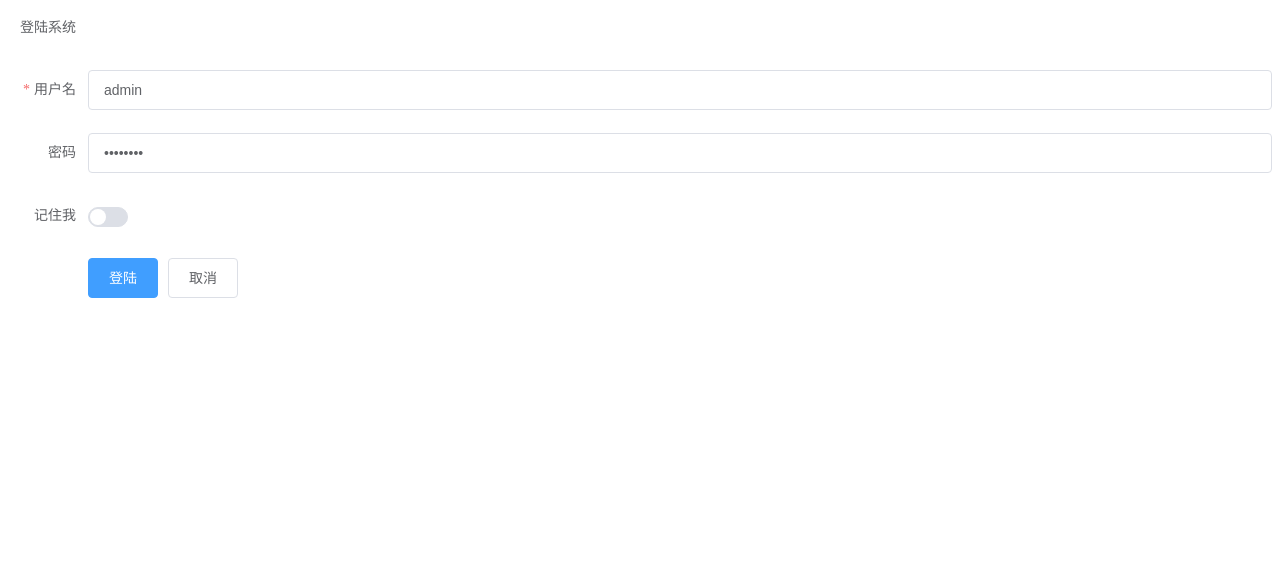
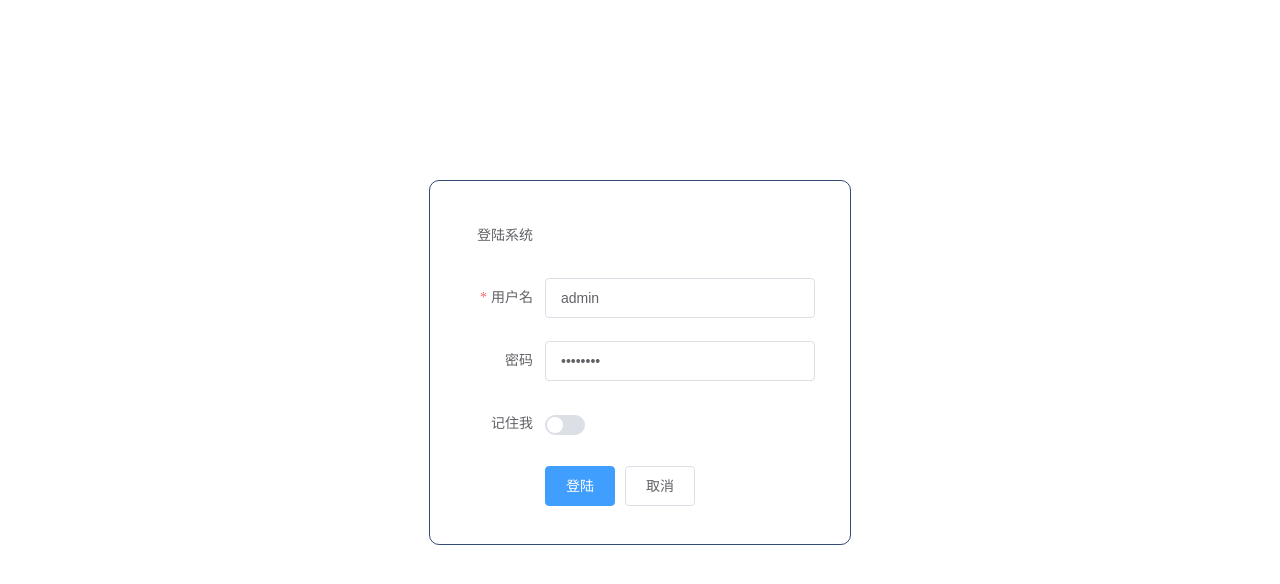
Before and after one commit to mikema1token/vhr, a Vue app: page /#/ in a window 1280 px wide. Shown: the top 584 px of the page. Built offline with nearby package versions, Linux system fonts and the light colour scheme.

Commit message:
登陆页面样式

```diff
--- a/src/views/login.vue
+++ b/src/views/login.vue
@@ -25,7 +25,7 @@ export default defineComponent({
 </script>
 
 <template>
-  <el-form :model="loginForm" label-width="80px" v-bind:rules="rules">
+  <el-form :model="loginForm" label-width="80px" v-bind:rules="rules" class="loginContainer">
     <el-form-item label="登陆系统">
     </el-form-item>
     <el-form-item label="用户名" prop="username">
@@ -44,6 +44,15 @@ export default defineComponent({
   </el-form>
 </template>
 
-<style scoped>
-
+<style>
+  .loginContainer{
+    border-radius: 10px;
+    backgroud-clip: content-box;
+    margin: 180px auto;
+    width: 350px;
+    padding: 35px 35px 15px 35px;
+    background: rgb(255, 255, 255);
+    border: 1px solid #354a72;
+    //box-shadow: 0 0 25px #590b0b;
+  }
 </style>
```
